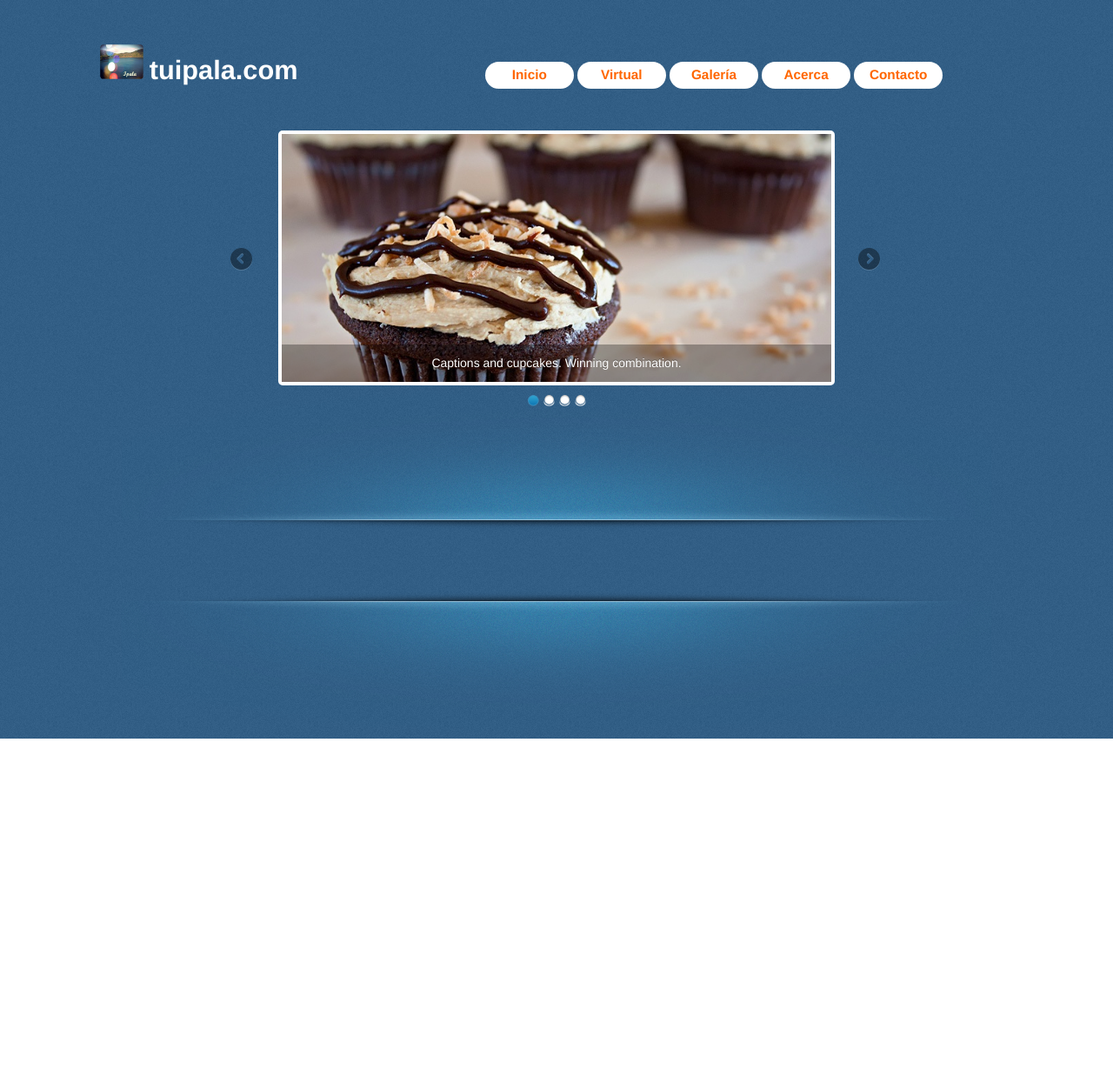
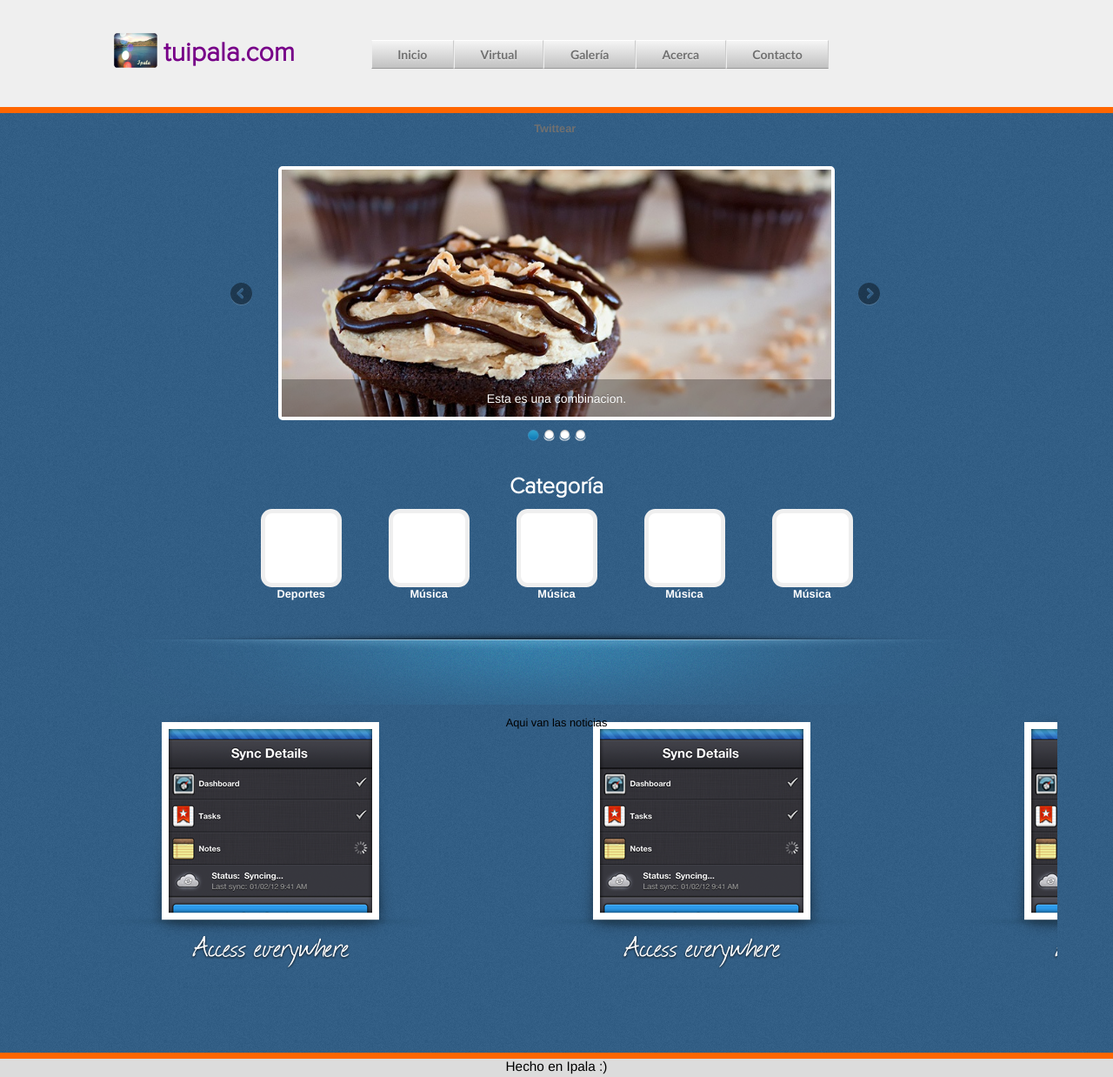
Before and after one commit to marrocking/tuipala.com, a plain HTML site: page index.html in a window 1280 px wide. Shown: the whole page at 87% size. Before the commit the page ends 849 px from the top, so only its background shows below. Drawn offline with nearby package versions, Linux system fonts and the light colour scheme.

Commit message:
antes de cambio de slider

```diff
--- a/css/style.css
+++ b/css/style.css
@@ -19,8 +19,16 @@ audio:not([controls]) { display: none; }
 /* =============================================================================
    Typography
    ========================================================================== */
+@font-face {
+    font-family: 'ProximaNovaLtRegular';
+    src: url('../fonts/proximanova-light.eot');
+    src: url('../fonts/proximanova-light.eot?#iefix') format('embedded-opentype'),
+         url('../fonts/proximanova-light.woff') format('woff'),
+         url('../fonts/proximanova-light.ttf') format('truetype');
+    font-weight: normal;
+    font-style: normal;
 
-
+}
 
 
 html{
@@ -41,7 +49,7 @@ body {
    ========================================================================== */
 
 a{
-	color: #F60;
+	color: #707070;
 	font-weight: bold; /*texto en negrita*/
 	text-decoration: none; /*quitar el subrayado a los enlaces*/}
 
@@ -62,31 +70,51 @@ img, video{
 	max-width: 100%;
 }
 
-header, aside, section#carrusel, section#categoria, footer{
+header, aside, section#carrusel, section#categoria, section#noticias, footer{
+	border: #FFF solid #F90;
+	max-width: 1400px;
 	margin: 0 auto;
 	text-align: center;
+	width: 90%;
 }
-
+aside {
+	padding: 0.8em;
+}
 section#plugin-twitter, section#plugin-facebook{
 	display: inline-block;
 	text-align: center;
 }
 
+header{
+	background: #efefef;
+	border-bottom: 0.60em solid #F60;
+	width: 100%;
+}
+
 header h1, nav {
 	display: inline-block;
-	padding: 2em;
+	padding: 1.5em;
 	width: 20%;
+	vertical-align: middle;
 }
 
+h2{
+	color: #FFF;
+	font-family: "ProximaNovaLtRegular", Helvetica, Arial;
+	font-size: 2em;
+	padding: 0.5em;
+	text-align: center;
+}
 
 a#nom-sitio{
-	font-family: Helvetica, Verdana;
+	font-family: "ProximaNovaLtRegular", Helvetica, Arial;
 	font-size: 1.2em;
-	color: #FFF;
+	font-style: bold;
+	color: #708;
 }
 
 a#nom-sitio:hover{
-	color: #707070;
+	color: #F90;
 }
 
 nav{
@@ -94,23 +122,75 @@ nav{
 	text-align: center;
 }
 
+header h1 a{
+	vertical-align: middle;
+}
+
 nav ul{
 	list-style: none;
 	margin: 0.2em;
+
 }
 
 nav li{
-	background: #FFF;
+/*	background: #FFF;
 	border-radius: 2em;
 	display: inline-block;
 	padding: 0.5em 0.1em;
 	vertical-align: center;
-	width: 100px;
+	width: 100px;*/
+
+	 	float:left;
+		margin: 0 auto;
+        padding: 0.6em 2.1em;
+        text-decoration: none;
+        color: #F60;
+        text-shadow: 0 1px 0 rgba(255,255,255,.5);
+        font: bold 1.1em/1 'trebuchet MS', Arial, Helvetica;
+        /*letter-spacing: 1px;*/
+
+        border-width: 0.5px;
+        border-style: solid;
+        border-color: #fff #ccc #999 #eee;
+        background: #c1c1c1;
+        background: -moz-linear-gradient(#f5f5f5, #c1c1c1);
+        background: -webkit-gradient(linear, left top, left bottom, from(#f5f5f5), to(#c1c1c1));
+        background: -webkit-linear-gradient(#f5f5f5, #c1c1c1);
+        background: -o-linear-gradient(#f5f5f5, #c1c1c1);
+        background: -ms-linear-gradient(#f5f5f5, #c1c1c1);
+        background: linear-gradient(#f5f5f5, #c1c1c1);
 }
 
 nav a{
-	font-size: 1.2em;
+	font-size: 1em;
 }
+
+nav li:first-child a {
+        border-left: 0;
+        -moz-border-radius: 4px 0 0 4px;
+        -webkit-border-radius: 4px 0 0 4px;
+        border-radius: 4px 0 0 4px;
+}
+
+nav a:hover, nav a:focus {
+        /*outline: 0;*/
+        color: #fff;
+        text-shadow: 0 1px 0 rgba(0,0,0,.2);
+        background: #fac754;
+        background: -moz-linear-gradient(#fac754, #f8ac00);
+        background: -webkit-gradient(linear, left top, left bottom, from(#fac754), to(#f8ac00));
+        background: -webkit-linear-gradient(#fac754, #f8ac00);
+        background: -o-linear-gradient(#fac754, #f8ac00);
+        background: -ms-linear-gradient(#fac754, #f8ac00);
+        background: linear-gradient(#fac754, #f8ac00);
+}
+
+nav a:active {
+        -moz-box-shadow: 0 0 2px 2px rgba(0,0,0,.3) inset;
+        -webkit-box-shadow: 0 0 2px 2px rgba(0,0,0,.3) inset;
+        box-shadow: 0 0 2px 2px rgba(0,0,0,.3) inset;
+ }
+
 
 header h1{
 	display: inline-block;
@@ -118,25 +198,95 @@ header h1{
 	margin: 0 auto;
 	vertical-align: center;
 }
+
+nav li:last-child a {
+        border-right: 0;
+        -moz-border-radius: 0 4px 4px 0;
+        -webkit-border-radius: 0 4px 4px 0;
+        border-radius: 0 4px 4px 0;
+}
+
 section#principal{
 	background: src:"img/bground.jpg" repeat: no-repeat;
 }
 section#carrusel{
 	/*border: 0.2em solid #FFF;*/
 	display: block;
+	max-width: 800px;
+	padding: 2em 0;
 	text-align: center;
-	max-width: 800px;
 	width:50%;
 }
 
 section#categoria{
-
+	max-width: 1400px;
+	width: 90%;
 }
 
-article.divisor-abajo, article.divisor-arriba{
+section.categoria-caja{
+	/*border: 0.4em solid #F60;*/
+	display: inline-block;
+	margin:0 2em;
+	max-width: 150px;
+	width: 8%;
+}
+
+article.divisor-arriba{
+	margin: 2em auto;
+}
+
+article.divisor-abajo{
+	background: url('../img/divisor-abajo.png');
+	border: 0;
+	height: 120px;
 	margin: 0 auto;
-	padding: 1em auto;
+	padding: 0em auto;
 	text-align: center;
+	max-width: 1024px;
+}
+
+article.cajita{
+	border: 0.4em solid #efefef;
+	border-radius: 1em;
+	background: #FFF;
+	height: 80px;  /* tamanio de la cajita*/
+	margin: 0 auto;
+	text-align: center;
+	width: 90%;
+}
+
+section.categoria-caja a {
+	color: #FFF;
+}
+
+section#noticias{
+	/*border: 0.5em solid #f60;*/
+	height: 400px;
+}
+
+article.caja-noticia{
+	background: url('../img/noti2.png');
+	height: 300px;
+	margin: 0 auto;
+	padding: 1em;
+	text-align: center;
+	width:;
+/*	border: 0.4em solid #fff;
+	height: 250px;
+	width: 20%; */
+}
+
+footer{
+	background: #DCDCDC;
+	border-top: 0.6em solid #F60;
+	height: 140px;
+	width: 100%;
+}
+
+article#hecho{
+	font-size: 1.2em;
+	text-align: center;
+	vertical-align: bottom;
 }
 
 .fade{
--- a/index.html
+++ b/index.html
@@ -69,18 +69,18 @@
 	<aside>
 			<!-- Twitter -->
 			<!-- Enlacar la libreria de Twitter-->
-<!--			<section id="plugin-twitter">
+			<section id="plugin-twitter">
 				<script src="http://platform.twitter.com/widgets.js"> </script>
 				<!-- Usando Clase de Twitter -->
-<!--				<a href="http://twitter.com/share" class="twitter-share-button" data-text="#tuipala | El granero de oriente.." data-url="http://www.	tuipala.com" data-count="vertical" data-lang="es"> Twittear </a>
+				<a href="http://twitter.com/share" class="twitter-share-button" data-text="#tuipala | El granero de oriente.." data-url="http://www.	tuipala.com" data-count="vertical" data-lang="es"> Twittear </a>
 			</section>
 			<section id="plugin-facebook">
 			<!-- Facebook -->
-<!--				<div id="fb-root"></div>
+				<div id="fb-root"></div>
 				<script src="http://connect.facebook.net/es_LA/all.js#xfbml=1">	</script>
 				<fb:like href="http://Facebook.com/ipaltecos" send="false" layout="box_count"> </fb:like>
 				</script>
-			</section> -->
+			</section>
 	</aside>
 	<section id="principal">
 		<section id="carrusel">
@@ -91,32 +91,76 @@
 			    <ul class="slides">
 			    	<li>
 			    		<img src="img/inacup_samoa.jpg" />
-			    		<p class="flex-caption">Captions and cupcakes. Winning combination.</p>
+			    		<p class="flex-caption">Esta es una combinacion.</p>
 			    	</li>
 			    	<li>
 			    		<a href="#"><img src="img/inacup_pumpkin.jpg" /></a>
-			    		<p class="flex-caption">This image is wrapped in a link!</p>
+			    		<p class="flex-caption">De imagenes que se pueden colocar</p>
 			    	</li>
 			    	<li>
 			    		<img src="img/inacup_donut.jpg" />
+			    		<p class="flex-caption">usando jQuery, css3</p>
 			    	</li>
 			    	<li>
 			    		<img src="img/inacup_vanilla.jpg" />
+			    		<p class="flex-caption">y otro monton de cosas geniales...</p>
 			    	</li>
 			    </ul>
 			</div>
 		</section> <!--Fin de section #Contenido -->
-			<section id="categoria">
-			<article class="divisor-arriba">
-				<img src="img/divisor-arriba.png"/>
+		<article class="divisor-arriba">
+<!--				<img src="img/divisor-arriba.png"/>				-->
+		</article>
+		<section id="categoria">
+			<h2> Categor&iacute;a </h2>
+			<!-- =====================Caja # 1===================== -->
+			<section class="categoria-caja">
+				<article class="cajita">
+				</article>
+				<a>Deportes</a>
+			</section>
+			<!-- =====================Caja # 2===================== -->
+			<section class="categoria-caja">
+				<article class="cajita">
+				</article>
+				<a>M&uacute;sica</a>
+			</section>
+			<!-- =====================Caja # 3===================== -->
+			<section class="categoria-caja">
+				<article class="cajita">
+				</article>
+				<a>M&uacute;sica</a>
+			</section>
+			<!-- =====================Caja # 4===================== -->
+			<section class="categoria-caja">
+				<article class="cajita">
+				</article>
+				<a>M&uacute;sica</a>
+			</section>
+			<!-- =====================Caja # 5===================== -->
+			<section class="categoria-caja">
+				<article class="cajita">
+				</article>
+				<a>M&uacute;sica</a>
+			</section>
+
+		</section> <!-- section Categoria -->
+		<article class="divisor-abajo">
+<!--				<img src="img/divisor-abajo.png"/>				-->
+		</article>
+<!-- #############################################   Parte de noticias ################################################## -->
+		<section id="noticias">
+			<article class="caja-noticia">
+				Aqui van las noticias
 			</article>
-			<article class="divisor-abajo">
-					<img src="img/divisor-abajo.png"/>
-			</article>
-		</section> <!-- section Categoria -->
-	</section>
+
+		</section> <!-- section Noticias -->
+
+	</section> <!-- section Principal -->
 	<footer>
-
+		<article id="hecho">
+			Hecho en Ipala :)
+		</article>
 	</footer>
 	<script>
     var _gaq=[['_setAccount','UA-31605153-1'],['_trackPageview']];
```
Also changed, not shown: fonts/proximanova-light.ttf (added), fonts/proximanova-light.woff (added), img/bg.png (deleted), img/bground.jpg (deleted), img/noti1.png (added), img/noti2.png (added), img/noti3.png (added), 1 other file.
